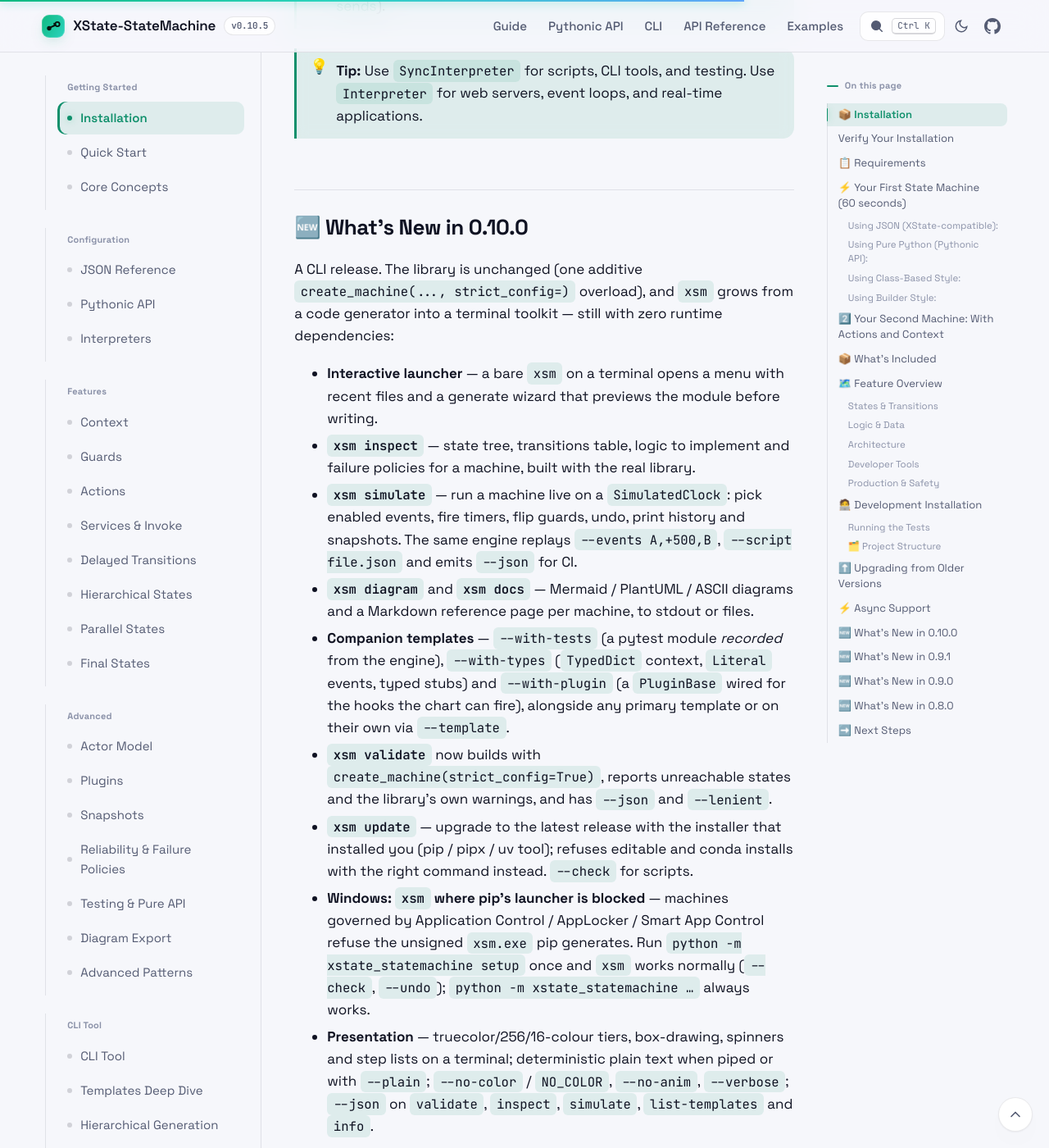
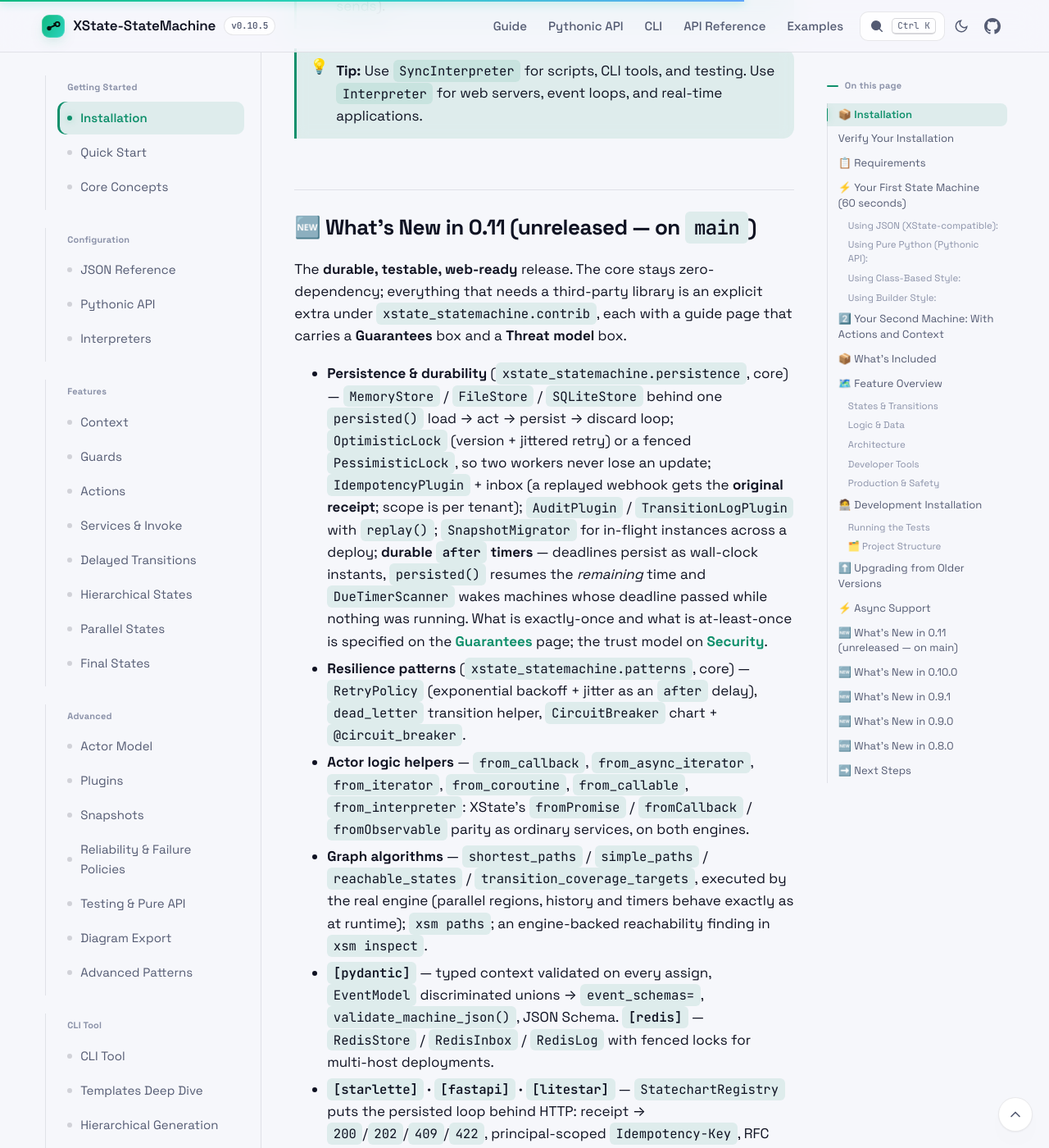
Before and after one commit to basiltt/xstate-statemachine, a Jekyll site: the page built from docs/_guide/getting-started.md, in a window 1280 px wide and 1400 px high, scrolled down 13106 px. Shown: the whole window at 82% size. Built offline with Jekyll 4.4.1, drawn with Linux system fonts in a browser that asks for light colours; some of the changed text lies outside the part shown.

Commit message:
docs: README persistence/stores + Integrations section, landing-page cards, What's New in 0.11 (unreleased) -- every shipped 0.11 feature is now on the front pages
Co-Authored-By: Claude Fable 5 <noreply@anthropic.com>

```diff
--- a/docs/_guide/getting-started.md
+++ b/docs/_guide/getting-started.md
@@ -368,7 +368,7 @@ also a `TypeError` — and `RootTargetError`), new plugin hooks
 `from_snapshot(clock=, restart_timers=, minimum_version=)`, sticky
 `chain_trips` / `last_chain_error`, `Interpreter(service_pool_size=)`,
 `MachineLogic(strict=True)` and redaction in `LoggingInspector`. See
-[What's New in 0.10.0](#whats-new-in-0100), [0.9.0](#whats-new-in-090) and [0.9.1](#whats-new-in-091) below.
+[What's New in 0.11](#whats-new-in-011-unreleased-on-main), [0.10.0](#whats-new-in-0100), [0.9.0](#whats-new-in-090) and [0.9.1](#whats-new-in-091) below.
 
 **From v0.5.x to v0.6.0:**
 
@@ -453,6 +453,59 @@ asyncio.run(main())
 > has actually been processed (see [Receipts and priority sends](../interpreters/#receipts-and-priority-sends-39)).
 
 > **Tip:** Use `SyncInterpreter` for scripts, CLI tools, and testing. Use `Interpreter` for web servers, event loops, and real-time applications.
+
+## 🆕 What's New in 0.11 (unreleased — on `main`)
+
+The **durable, testable, web-ready** release. The core stays zero-dependency;
+everything that needs a third-party library is an explicit extra under
+`xstate_statemachine.contrib`, each with a guide page that carries a
+**Guarantees** box and a **Threat model** box.
+
+- **Persistence & durability** (`xstate_statemachine.persistence`, core) —
+  `MemoryStore` / `FileStore` / `SQLiteStore` behind one `persisted()`
+  load → act → persist → discard loop; `OptimisticLock` (version + jittered
+  retry) or a fenced `PessimisticLock`, so two workers never lose an update;
+  `IdempotencyPlugin` + inbox (a replayed webhook gets the **original
+  receipt**; scope is per tenant); `AuditPlugin` / `TransitionLogPlugin` with
+  `replay()`; `SnapshotMigrator` for in-flight instances across a deploy;
+  **durable `after` timers** — deadlines persist as wall-clock instants,
+  `persisted()` resumes the *remaining* time and `DueTimerScanner` wakes
+  machines whose deadline passed while nothing was running. What is
+  exactly-once and what is at-least-once is specified on the
+  **[Guarantees](../guarantees/)** page; the trust model on **[Security](../security/)**.
+- **Resilience patterns** (`xstate_statemachine.patterns`, core) — `RetryPolicy`
+  (exponential backoff + jitter as an `after` delay), `dead_letter` transition
+  helper, `CircuitBreaker` chart + `@circuit_breaker`.
+- **Actor logic helpers** — `from_callback`, `from_async_iterator`,
+  `from_iterator`, `from_coroutine`, `from_callable`, `from_interpreter`:
+  XState's `fromPromise` / `fromCallback` / `fromObservable` parity as ordinary
+  services, on both engines.
+- **Graph algorithms** — `shortest_paths` / `simple_paths` /
+  `reachable_states` / `transition_coverage_targets`, executed by the real
+  engine (parallel regions, history and timers behave exactly as at runtime);
+  `xsm paths`; an engine-backed reachability finding in `xsm inspect`.
+- **`[pydantic]`** — typed context validated on every assign, `EventModel`
+  discriminated unions → `event_schemas=`, `validate_machine_json()`, JSON
+  Schema. **`[redis]`** — `RedisStore` / `RedisInbox` / `RedisLog` with fenced
+  locks for multi-host deployments.
+- **`[starlette]` · `[fastapi]` · `[litestar]`** — `StatechartRegistry` puts the
+  persisted loop behind HTTP: receipt → `200`/`202`/`409`/`422`, principal-scoped
+  `Idempotency-Key`, RFC 9457 problem responses that never carry exception
+  text, SSE and WebSocket transition streams, lifespan-managed timers.
+  `StatechartRouter` generates one route per event with OpenAPI built from your
+  Pydantic events; `Depends(get_interpreter(...))` for hand-written handlers.
+  **Closed by default:** `authorize=` is required. Start with the
+  [FastAPI guide](../integration-fastapi/) and the runnable
+  `examples/integrations/fastapi_orders` app.
+- **Core prerequisites** — snapshot layout v4 (`machine_version`, `deadlines`),
+  `interpreter.wall_now()`, a global plugin registry, the `context_validator`
+  seam, the `__xstate_event__` adapter, `SyncInterpreter.send_threadsafe()`,
+  `MachineNode.version`.
+- **Programme baseline** — `SECURITY.md`, a `pip-audit` CI job over every
+  shipped extra, SHA-pinned Actions, a no-`pickle`/`eval` tree guard, and
+  measured **performance budgets** (`benchmarks/budgets.json`, nightly).
+
+See the **[Changelog](../changelog/)** for the full list.
 
 ## 🆕 What's New in 0.10.0
 
```
Also changed, not shown: docs/index.html (+9 -2 lines), README.md.
